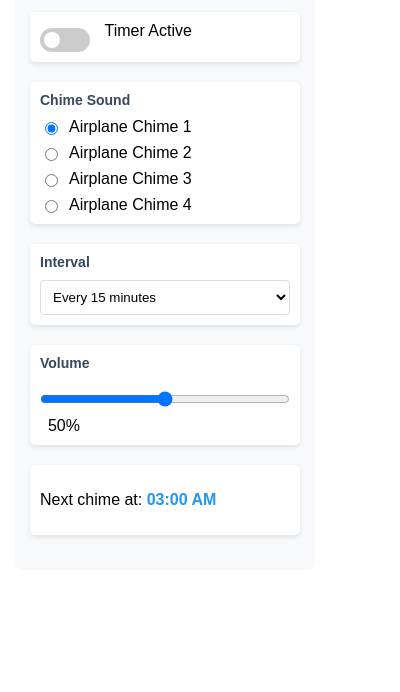
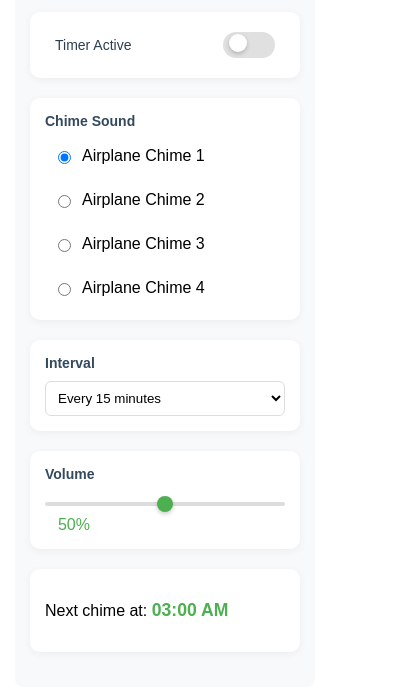
Before and after one commit to eddy961206/airplane_chime_timer, a browser extension: page popup.html in a window 400 px wide. Shown: the part 54-746 px from the top of the page. Drawn offline with Linux system fonts and the light colour scheme.

Commit message:
Enhance popup UI

```diff
--- a/popup.css
+++ b/popup.css
@@ -26,18 +26,32 @@ h2 {
 
 .section {
     margin-bottom: 20px;
-    padding: 10px;
+    padding: 15px;
     background: white;
-    border-radius: 5px;
-    box-shadow: 0 2px 5px rgba(0,0,0,0.1);
+    border-radius: 10px;
+    box-shadow: 0 2px 8px rgba(0,0,0,0.05);
+    transition: all 0.3s ease;
+}
+
+.section:hover {
+    box-shadow: 0 4px 12px rgba(0,0,0,0.1);
+}
+
+/* 토글 스위치 컨테이너 */
+.toggle-container {
+    display: flex;
+    align-items: center;
+    justify-content: space-between;
+    padding: 5px 0;
 }
 
 /* 토글 스위치 스타일 */
 .switch {
     position: relative;
     display: inline-block;
-    width: 50px;
-    height: 24px;
+    width: 52px;
+    height: 26px;
+    margin-right: 10px;
 }
 
 .switch input {
@@ -53,31 +67,48 @@ h2 {
     left: 0;
     right: 0;
     bottom: 0;
-    background-color: #ccc;
-    transition: .4s;
+    background-color: #e0e0e0;
+    transition: .4s cubic-bezier(0.4, 0, 0.2, 1);
+    border: 2px solid transparent;
 }
 
 .slider:before {
     position: absolute;
     content: "";
-    height: 16px;
-    width: 16px;
+    height: 18px;
+    width: 18px;
     left: 4px;
     bottom: 4px;
     background-color: white;
-    transition: .4s;
+    transition: .4s cubic-bezier(0.4, 0, 0.2, 1);
+    box-shadow: 0 2px 4px rgba(0,0,0,0.2);
 }
 
+/* 활성화된 상태 스타일 */
 input:checked + .slider {
-    background-color: #2196F3;
+    background-color: #4CAF50;
 }
 
 input:checked + .slider:before {
     transform: translateX(26px);
 }
 
+/* 호버 효과 */
+.slider:hover {
+    box-shadow: 0 0 1px #4CAF50;
+}
+
+input:checked + .slider:hover {
+    background-color: #45a049;
+}
+
+/* 비활성화 상태 호버 */
+.slider:hover:before {
+    box-shadow: 0 2px 8px rgba(0,0,0,0.3);
+}
+
 .slider.round {
-    border-radius: 24px;
+    border-radius: 34px;
 }
 
 .slider.round:before {
@@ -85,15 +116,24 @@ input:checked + .slider:before {
 }
 
 .toggle-label {
+    font-size: 14px;
+    color: #2c3e50;
+    font-weight: 500;
     margin-left: 10px;
-    vertical-align: super;
+    user-select: none;
+    transition: color 0.3s ease;
+}
+
+/* 토글 활성화시 라벨 색상 변경 */
+input:checked ~ .toggle-label {
+    color: #4CAF50;
 }
 
 /* 사운드 선택 옵션 */
 .sound-options {
     display: flex;
     flex-direction: column;
-    gap: 8px;
+    gap: 10px;
 }
 
 .sound-options label {
@@ -101,6 +141,13 @@ input:checked + .slider:before {
     align-items: center;
     gap: 8px;
     cursor: pointer;
+    padding: 8px;
+    border-radius: 6px;
+    transition: background-color 0.2s ease;
+}
+
+.sound-options label:hover {
+    background-color: #f5f5f5;
 }
 
 /* 간격 선택 드롭다운 */
@@ -108,24 +155,66 @@ select {
     width: 100%;
     padding: 8px;
     border: 1px solid #ddd;
-    border-radius: 4px;
+    border-radius: 6px;
     background-color: white;
+    cursor: pointer;
+    transition: all 0.2s ease;
+}
+
+select:hover {
+    border-color: #4CAF50;
+}
+
+select:focus {
+    outline: none;
+    border-color: #4CAF50;
+    box-shadow: 0 0 0 2px rgba(76,175,80,0.2);
 }
 
 /* 볼륨 슬라이더 */
 input[type="range"] {
     width: 100%;
     margin: 10px 0;
+    -webkit-appearance: none;
+    background: transparent;
+}
+
+input[type="range"]::-webkit-slider-runnable-track {
+    width: 100%;
+    height: 4px;
+    background: #ddd;
+    border-radius: 2px;
+    cursor: pointer;
+}
+
+input[type="range"]::-webkit-slider-thumb {
+    -webkit-appearance: none;
+    height: 16px;
+    width: 16px;
+    border-radius: 50%;
+    background: #4CAF50;
+    cursor: pointer;
+    margin-top: -6px;
+    box-shadow: 0 2px 4px rgba(0,0,0,0.2);
+    transition: all 0.2s ease;
+}
+
+input[type="range"]::-webkit-slider-thumb:hover {
+    background: #45a049;
+    box-shadow: 0 2px 8px rgba(0,0,0,0.3);
 }
 
 #volumeValue {
     display: inline-block;
-    min-width: 40px;
+    min-width: 45px;
     text-align: right;
+    color: #4CAF50;
+    font-weight: 500;
 }
 
 /* 다음 알림 시간 */
 #nextChimeTime {
     font-weight: bold;
-    color: #2196F3;
+    color: #4CAF50;
+    font-size: 1.1em;
 }
--- a/popup.html
+++ b/popup.html
@@ -11,11 +11,13 @@
 
         <!-- 알림 ON/OFF 토글 -->
         <div class="section">
-            <label class="switch">
-                <input type="checkbox" id="timerToggle">
-                <span class="slider round"></span>
-            </label>
-            <span class="toggle-label">Timer Active</span>
+            <div class="toggle-container">
+                <span class="toggle-label">Timer Active</span>
+                <label class="switch">
+                    <input type="checkbox" id="timerToggle">
+                    <span class="slider round"></span>
+                </label>
+            </div>
         </div>
 
         <!-- 사운드 선택 -->
```
